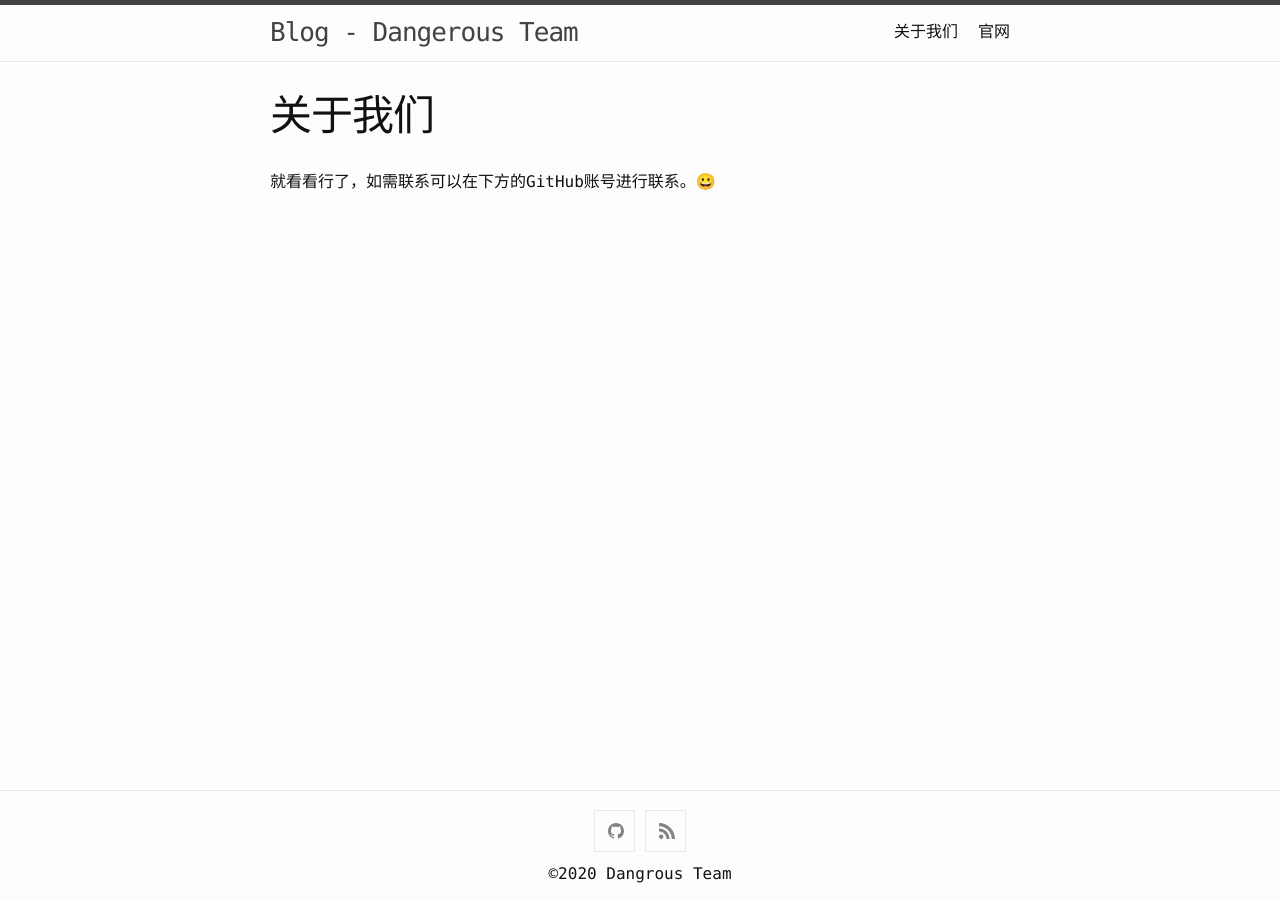
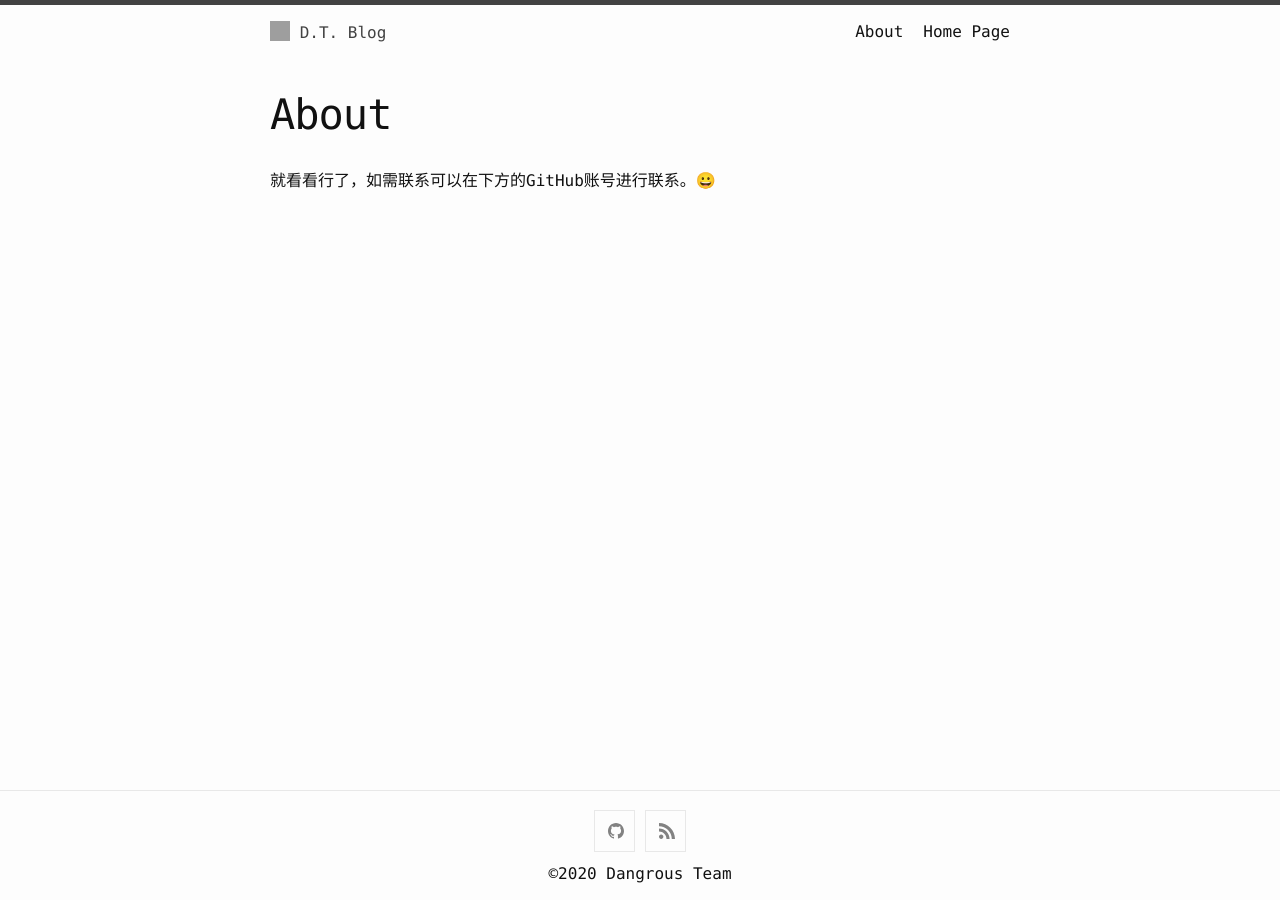
Before and after one commit to Dangerous-Team/blog, a Jekyll site: the page built from about.md, in a window 1280 px wide. Built offline with Jekyll 4.4.1, drawn with Linux system fonts in a browser that asks for light colours.

Commit message:
更改css，展示文章excerpt

```diff
--- a/_config.yml
+++ b/_config.yml
@@ -1,8 +1,10 @@
 # Base
-title: Blog - Dangerous Team
+title: D.T. Blog
 baseurl: "/blog"
-url: "https://dangerous-team.github.io"
+url: "https://dangerous-team.com"
 lang: "zh-CN"
+home: "https://dangerous-team.com"
+show_excerpts: ture
 
 # Build settings
 theme: minima
--- a/_includes/header.html
+++ b/_includes/header.html
@@ -4,7 +4,11 @@
     {%- assign default_paths = site.pages | map: "path" -%}
     {%- assign page_paths = site.header_pages | default: default_paths -%}
     {%- assign titles_size = site.pages | map: 'title' | join: '' | size -%}
-    <a class="site-title" rel="author" href="{{ "/" | relative_url }}">{{ site.title | escape }}</a>
+    <img src="{{ site.home }}/images/DT-black@32.png" alt="logo" width="20" height="20" style="margin-top: -3px; vertical-align: middle;">
+    <a class="site-title" rel="author" href="{{ "/" | relative_url }}">
+
+      {{ site.title | escape }}
+    </a>
 
     {%- if titles_size > 0 -%}
       <nav class="site-nav">
@@ -24,7 +28,7 @@
             <a class="page-link" href="{{ my_page.url | relative_url }}">{{ my_page.title | escape }}</a>
             {%- endif -%}
           {%- endfor -%}
-          <a class="page-link" href="/">官网</a>
+          <a class="page-link" href="{{ url }}">Home Page</a>
         </div>
       </nav>
     {%- endif -%}
--- a/about.md
+++ b/about.md
@@ -1,6 +1,6 @@
 ---
 layout: page
-title: 关于我们
+title: About
 permalink: /about/
 ---
 
--- a/assets/css/style-dark.css
+++ b/assets/css/style-dark.css
@@ -179,6 +179,8 @@
 
     @media screen and (min-width: 800px) { .wrapper { max-width: calc(800px - (30px * 2)); padding-right: 30px; padding-left: 30px; } }
 
+    @media screen and (min-width: 1440px) { .wrapper { max-width: calc(1440px - (30px * 2)); padding-right: 30px; padding-left: 30px; } .page-content { padding-right: 30px; padding-left: 30px; width: 800px; margin: 0 auto; } }
+
     /** Clearfix */
     .wrapper:after { content: ""; display: table; clear: both; }
 
@@ -203,9 +205,9 @@
     @media screen and (max-width: 800px) { table { display: block; overflow-x: auto; -webkit-overflow-scrolling: touch; -ms-overflow-style: -ms-autohiding-scrollbar; } }
 
     /** Site header */
-    .site-header { border-top: 5px solid #fff; border-bottom: 1px solid rgba(165, 165, 165, 0.24); min-height: 55.95px; line-height: 54px; position: relative; }
+    .site-header { border-top: 5px solid #000000; min-height: 55.95px; line-height: 54px; position: relative; padding: 0 80px; }
 
-    .site-title { font-size: 1.625rem; font-weight: 300; letter-spacing: -1px; margin-bottom: 0; float: left; }
+    .site-title { font-weight: normal; margin-bottom: 0; vertical-align: middle }
 
     @media screen and (max-width: 600px) { .site-title { padding-right: 45px; } }
 
--- a/assets/css/style-light.css
+++ b/assets/css/style-light.css
@@ -178,6 +178,8 @@
 
 @media screen and (min-width: 800px) { .wrapper { max-width: calc(800px - (30px * 2)); padding-right: 30px; padding-left: 30px; } }
 
+@media screen and (min-width: 1440px) { .wrapper { max-width: calc(1440px - (30px * 2)); padding-right: 30px; padding-left: 30px; } .page-content { padding-right: 30px; padding-left: 30px; width: 800px; margin: 0 auto; } }
+
 /** Clearfix */
 .wrapper:after { content: ""; display: table; clear: both; }
 
@@ -202,9 +204,9 @@
 @media screen and (max-width: 800px) { table { display: block; overflow-x: auto; -webkit-overflow-scrolling: touch; -ms-overflow-style: -ms-autohiding-scrollbar; } }
 
 /** Site header */
-.site-header { border-top: 5px solid #424242; border-bottom: 1px solid #e8e8e8; min-height: 55.95px; line-height: 54px; position: relative; }
+.site-header { border-top: 5px solid #424242; min-height: 55.95px; line-height: 54px; position: relative; padding: 0 80px; }
 
-.site-title { font-size: 1.625rem; font-weight: 300; letter-spacing: -1px; margin-bottom: 0; float: left; }
+.site-title { font-weight: normal; margin-bottom: 0; vertical-align: middle }
 
 @media screen and (max-width: 600px) { .site-title { padding-right: 45px; } }
 
```
Also changed, not shown: _posts/2020-02-02-在网页上播放-Live-Photo.markdown (renamed from _posts/2020-02-02-在网页上播放-Live-Photos.markdown, +5 -5 lines).
